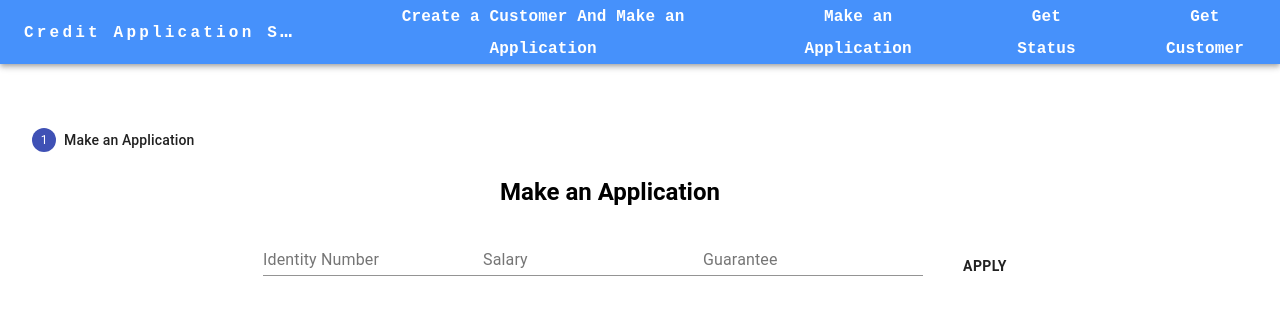
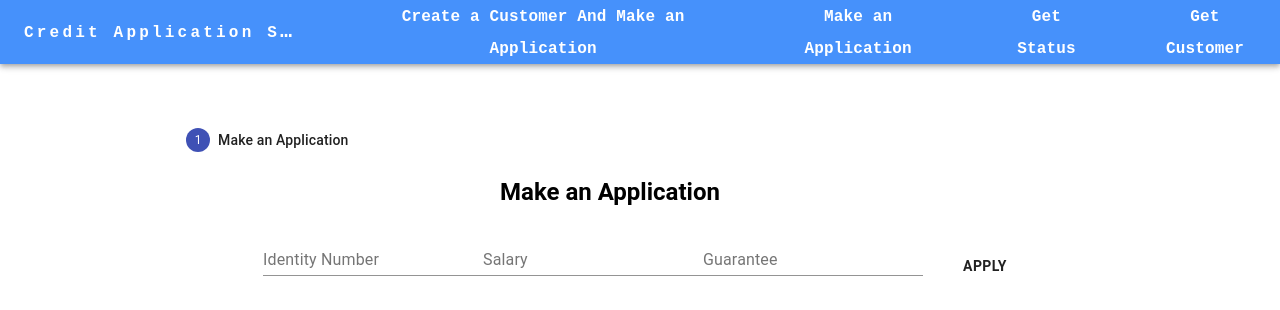
Before and after one commit to keremcengiz0/credit-application-system-ui, a React (Create React App) app: page /api/v1/applications/make-application in a window 1280 px wide. Shown: the top 310 px of the page. Built offline with nearby package versions, Linux system fonts and the light colour scheme.

Commit message:
added code improvements.

```diff
--- a/src/components/Application/CreateACustomerAndMakeAnApplicationForm.js
+++ b/src/components/Application/CreateACustomerAndMakeAnApplicationForm.js
@@ -104,6 +104,7 @@ function CreateACustomerAndMakeAnApplicationForm() {
 
   return (
     <div>
+      <br />
       <br />
       <div style={{ display: "flex", justifyContent: "center" }}>
         <Stepper
--- a/src/components/Application/MakeAnApplicationForm.js
+++ b/src/components/Application/MakeAnApplicationForm.js
@@ -66,13 +66,22 @@ function CreateACustomerAndMakeAnApplicationForm() {
     <div>
       <br />
       <br />
-      <Stepper>
+      <div style={{ display: "flex", justifyContent: "center" }}>
+        <Stepper
+          style={{
+            width: "80%",
+            backgroundColor: "transparent",
+            marginLeft: 100,
+          }}
+        >
           {steps.map((label) => (
             <Step key={label}>
               <StepLabel>{label}</StepLabel>
             </Step>
           ))}
         </Stepper>
+      </div>
+
       <div>
         <div>
           <Typography style={{ marginLeft: -60 }} variant="h5">
```
Lines whose indentation alone changed are shown as unchanged.
